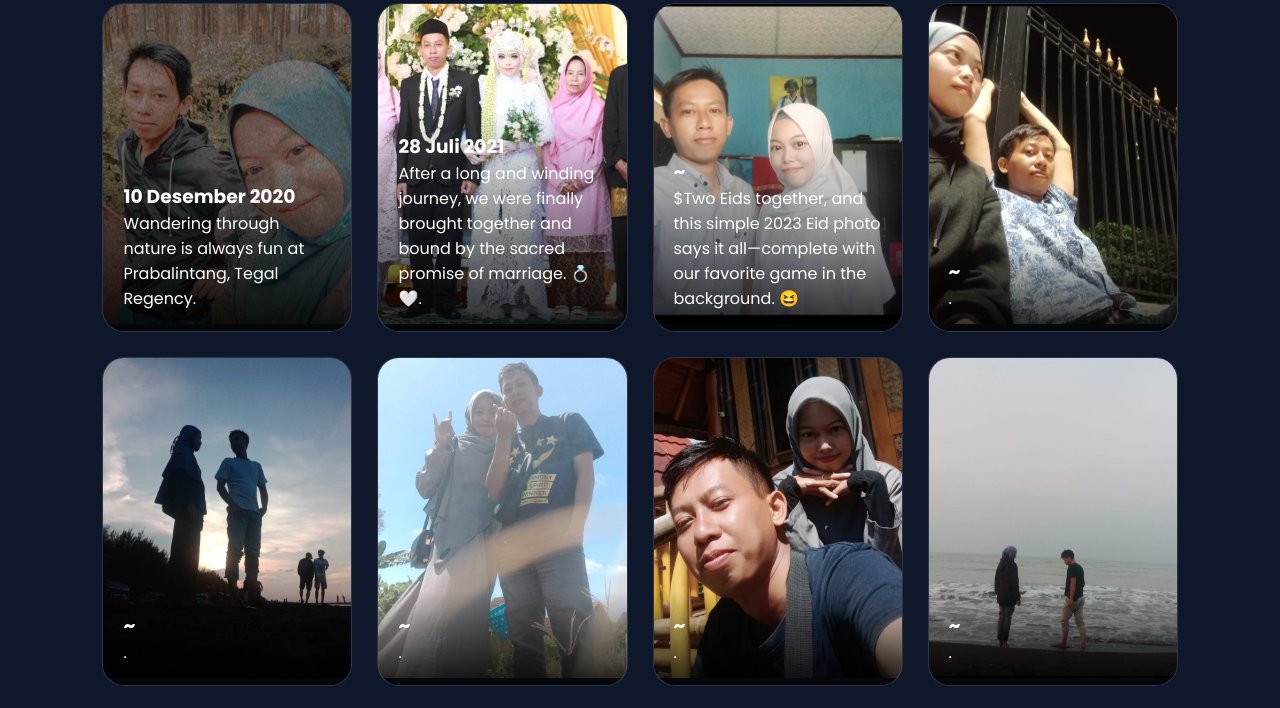
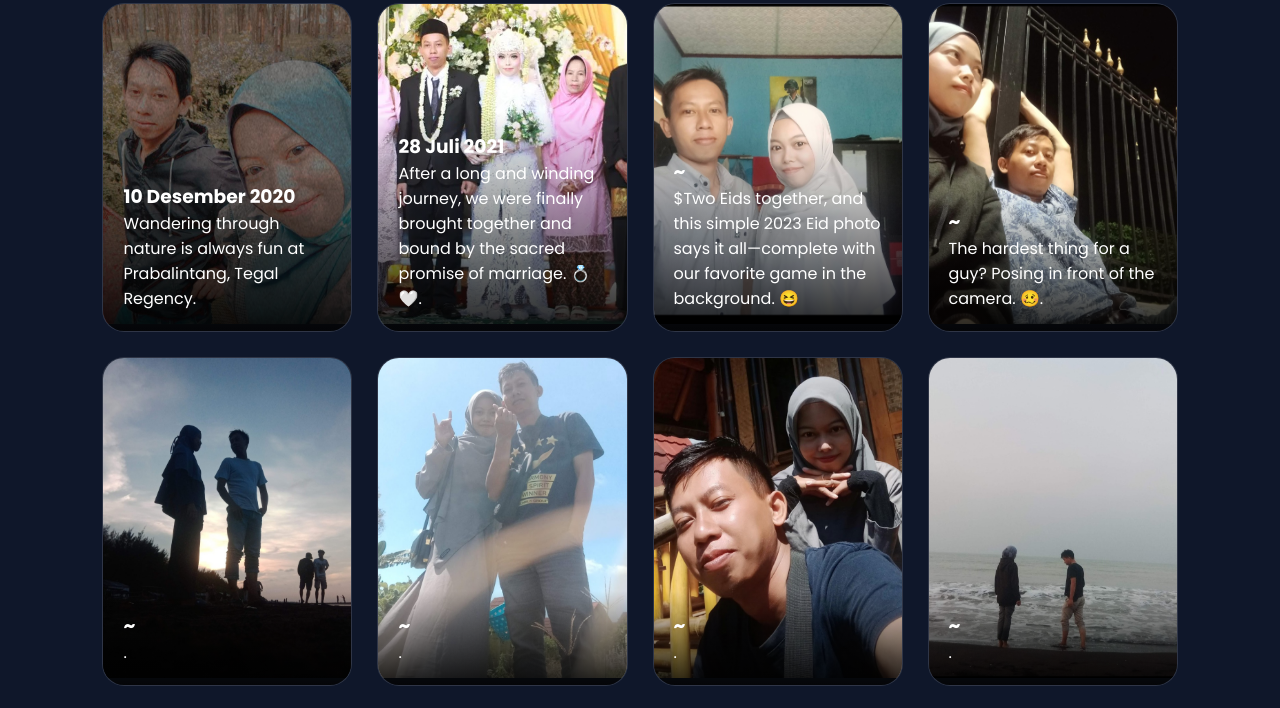
Before and after one commit to tonxnot/tonxnot.github.io, a plain HTML site: page index.html in a window 1280 px wide. Shown: the part 1386-2094 px from the top of the page. Drawn offline with Linux system fonts and the light colour scheme.

Commit message:
Update index.html

```diff
--- a/index.html
+++ b/index.html
@@ -105,7 +105,7 @@
         <img src="photos/013.jpg">
         <div class="card-content">
           <h3>~</h3>
-          <p>.</p>
+          <p>The hardest thing for a guy? Posing in front of the camera. 🥴.</p>
         </div>
           </div>
             <div class="card reveal">
```
